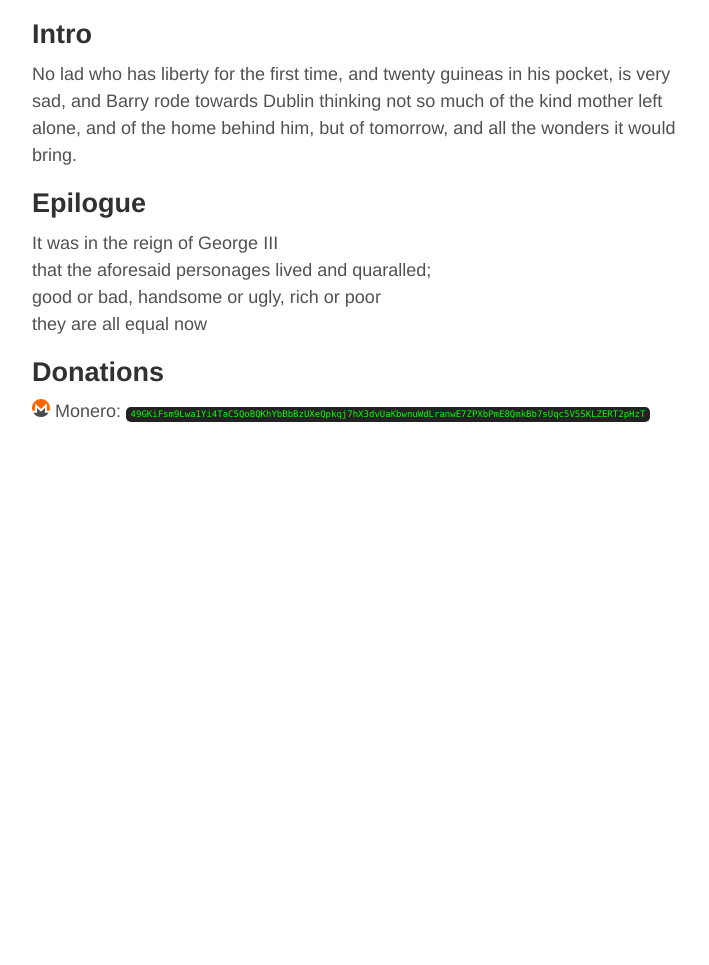
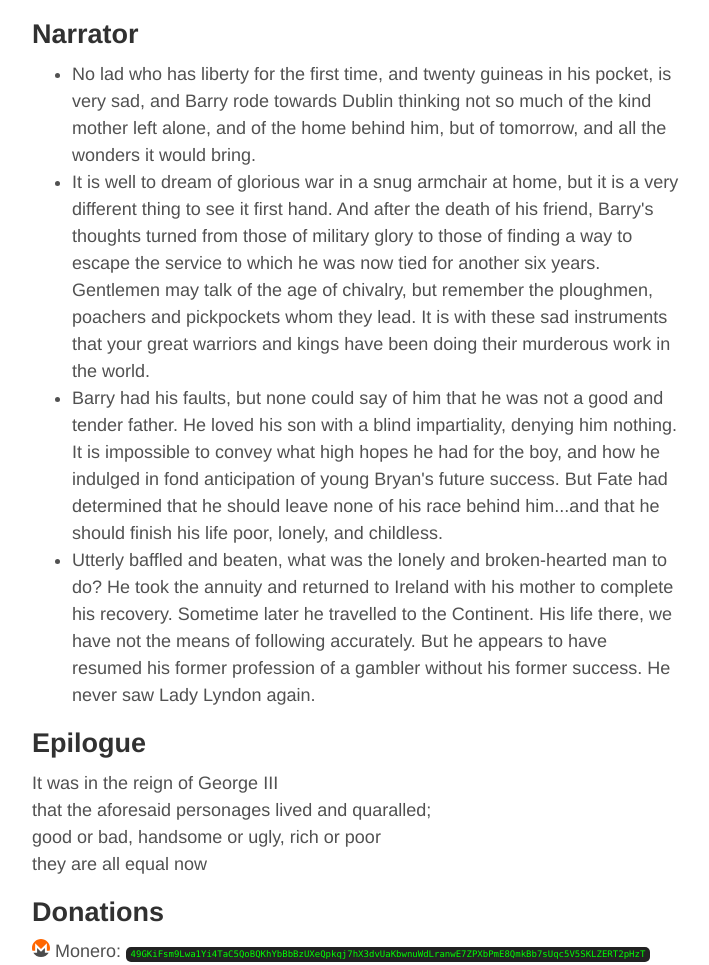
Before and after one commit to Jberczel/jberczel.github.io, a Jekyll site: the page built from index.html, in a window 1280 px wide. Shown: the whole page, without its empty margins (284-993 px from the left). Built offline with Jekyll 4.4.1, drawn with Linux system fonts in a browser that asks for light colours; before the commit the page ends 900 px from its top, so only the background shows below that.

Commit message:
Add quotes

```diff
--- a/index.html
+++ b/index.html
@@ -3,11 +3,25 @@ layout: plain
 title: Jamie Berczel
 ---
 
-<h2>Intro</h2>
+<h2>Narrator</h2>
 
-<p>
-  No lad who has liberty for the first time, and twenty guineas in his pocket, is very sad, and Barry rode towards Dublin thinking not so much of the kind mother left alone, and of the home behind him, but of tomorrow, and all the wonders it would bring.
-</p>
+<ul>
+  <li>
+    No lad who has liberty for the first time, and twenty guineas in his pocket, is very sad, and Barry rode towards Dublin thinking not so much of the kind mother left alone, and of the home behind him, but of tomorrow, and all the wonders it would bring.
+  </li>
+
+  <li>
+    It is well to dream of glorious war in a snug armchair at home, but it is a very different thing to see it first hand. And after the death of his friend, Barry's thoughts turned from those of military glory to those of finding a way to escape the service to which he was now tied for another six years. Gentlemen may talk of the age of chivalry, but remember the ploughmen, poachers and pickpockets whom they lead. It is with these sad instruments that your great warriors and kings have been doing their murderous work in the world.
+  </li>
+
+  <li>
+    Barry had his faults, but none could say of him that he was not a good and tender father. He loved his son with a blind impartiality, denying him nothing. It is impossible to convey what high hopes he had for the boy, and how he indulged in fond anticipation of young Bryan's future success. But Fate had determined that he should leave none of his race behind him...and that he should finish his life poor, lonely, and childless.
+  </li>
+
+  <li>
+    Utterly baffled and beaten, what was the lonely and broken-hearted man to do? He took the annuity and returned to Ireland with his mother to complete his recovery. Sometime later he travelled to the Continent. His life there, we have not the means of following accurately. But he appears to have resumed his former profession of a gambler without his former success. He never saw Lady Lyndon again.
+  </li>
+</ul>
 
 <h2>Epilogue</h2>
 
```
